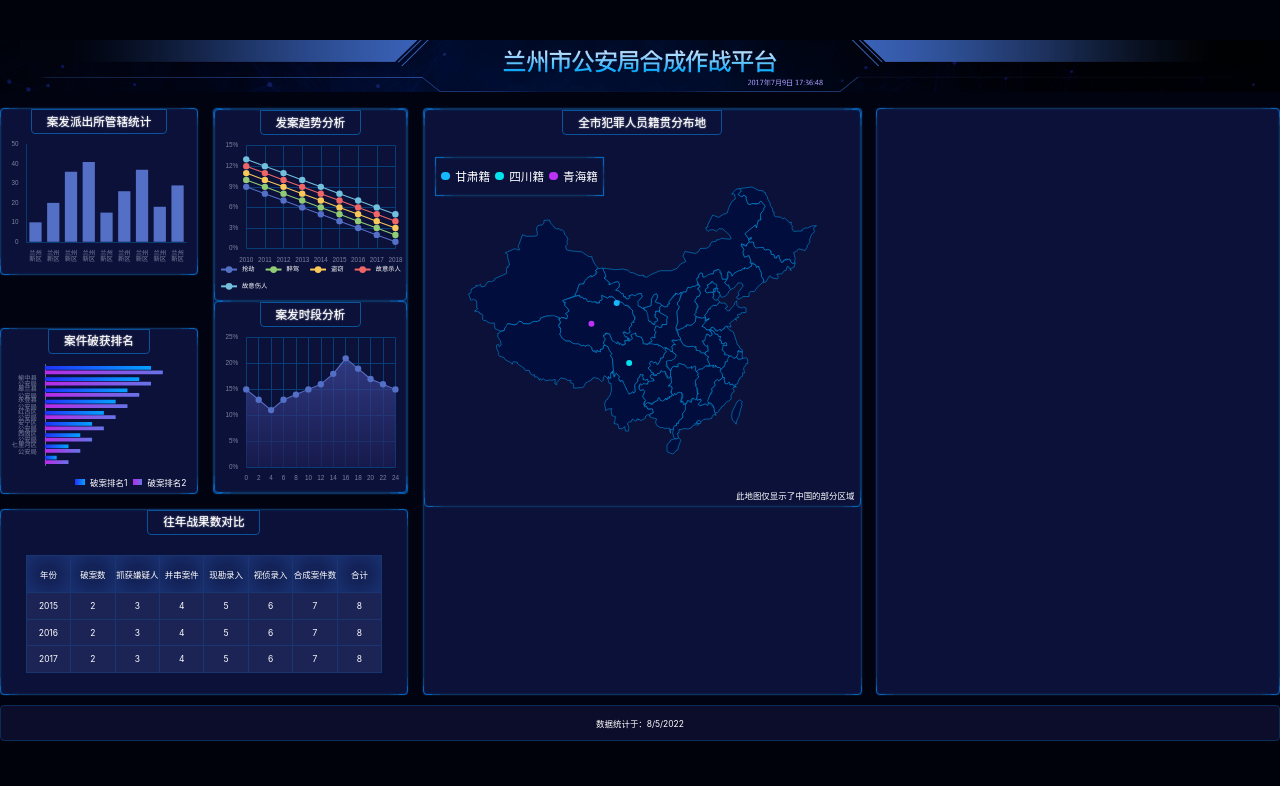
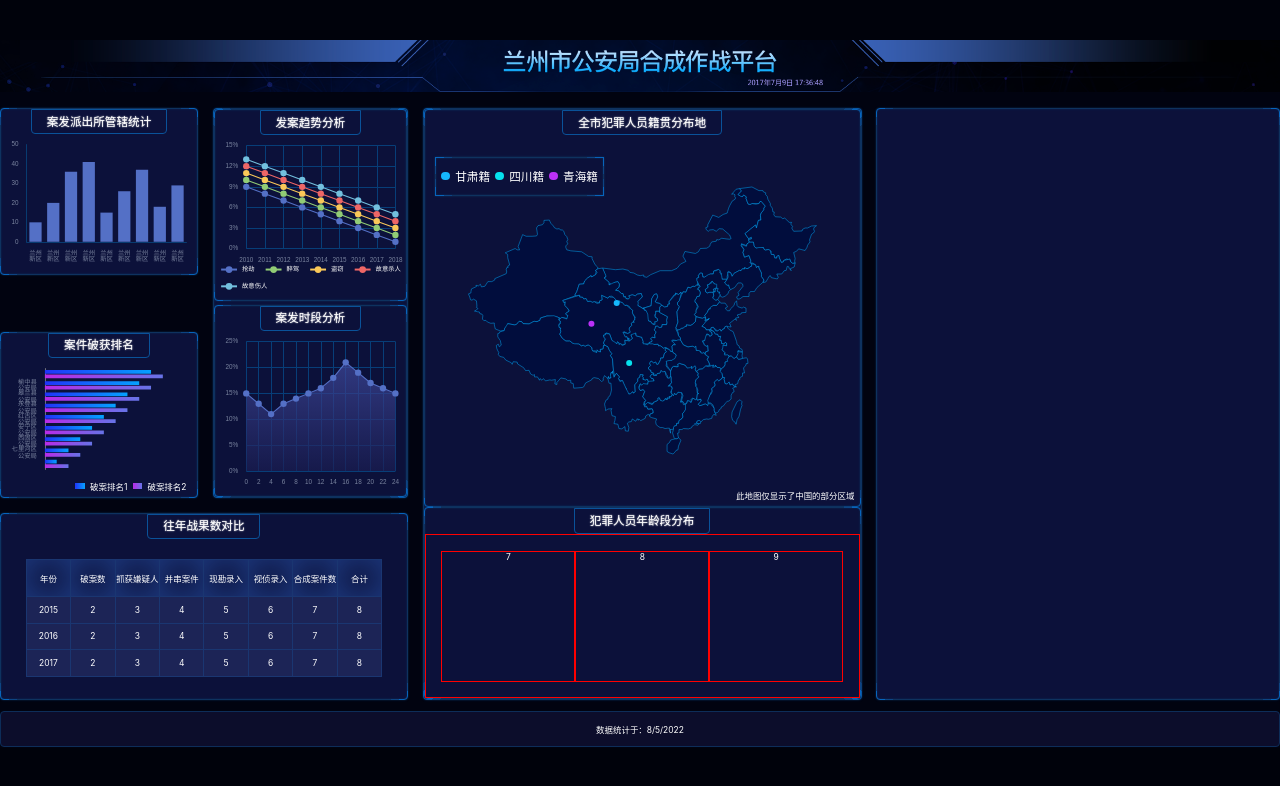
Before and after one commit to deib0/screen, a React (Vite) app: page /#/ in a window 1280 px wide. Shown: the top 786 px of the page. Built offline with nearby package versions, Linux system fonts and the light colour scheme.

Commit message:
创建chart7，chart8,chart9

```diff
--- /dev/null
+++ b/src/components/chart-7.tsx
@@ -0,0 +1,17 @@
+import React, {useEffect, useRef} from 'react';
+import * as echarts from 'echarts';
+
+export const Chart7 = () => {
+  const divRef = useRef(null);
+  useEffect(() => {
+    var myChart = echarts.init(divRef.current);
+  }, []);
+
+  return (
+    <div className="年龄段-图1">7
+      <div ref={divRef} className="chart">
+
+      </div>
+    </div>
+  );
+};
--- /dev/null
+++ b/src/components/chart-8.tsx
@@ -0,0 +1,17 @@
+import React, {useEffect, useRef} from 'react';
+import * as echarts from 'echarts';
+
+export const Chart8 = () => {
+  const divRef = useRef(null);
+  useEffect(() => {
+    var myChart = echarts.init(divRef.current);
+  }, []);
+
+  return (
+    <div className="年龄段-图2">8
+      <div ref={divRef} className="chart">
+
+      </div>
+    </div>
+  );
+};
--- /dev/null
+++ b/src/components/chart-9.tsx
@@ -0,0 +1,17 @@
+import React, {useEffect, useRef} from 'react';
+import * as echarts from 'echarts';
+
+export const Chart9 = () => {
+  const divRef = useRef(null);
+  useEffect(() => {
+    var myChart = echarts.init(divRef.current);
+  }, []);
+
+  return (
+    <div className="年龄段-图3">9
+      <div ref={divRef} className="chart">
+
+      </div>
+    </div>
+  );
+};
--- a/src/pages/home.scss
+++ b/src/pages/home.scss
@@ -73,6 +73,9 @@
     }
     > .section4 {
       grid-area: box4;
+      display: flex;
+      flex-direction: column;
+      justify-content: space-between;
     }
     > .section5 {
       grid-area: box5;
@@ -82,7 +85,8 @@
     .发案趋势,
     .案发时段,
     .战果,
-    .籍贯 {
+    .籍贯,
+    .年龄段 {
       height: px(315);
       display: flex;
       flex-direction: column;
@@ -173,5 +177,17 @@
         }
       }
     }
+    .年龄段 {display: flex;flex-direction: column;
+      height: px(363);
+      > .charts {
+        width: 100%;flex: 1; border: 1px solid red;
+        display: flex; padding: px(30);
+      }
+      &-图1, &-图2, &-图3 {
+        flex: 1;
+        border: 1px solid red;
+        display: flex; flex-direction: column;
+      }
+    }
   }
 }
--- a/src/pages/home.tsx
+++ b/src/pages/home.tsx
@@ -6,6 +6,9 @@ import {Chart3} from '../components/chart-3';
 import {Chart4} from '../components/chart-4';
 import {Chart5} from '../components/chart-5';
 import {Chart6 } from '../components/chart-6';
+import {Chart7} from '../components/chart-7';
+import {Chart8} from '../components/chart-8';
+import {Chart9} from '../components/chart-9';
 
 export const Home = () => {
   return (
@@ -25,6 +28,14 @@ export const Home = () => {
         </section>
         <section className="bordered section4">
           <Chart6/>
+          <div className="bordered 年龄段">
+            <h2>犯罪人员年龄段分布</h2>
+            <div className="charts">
+              <Chart7/>
+              <Chart8/>
+              <Chart9/>
+            </div>
+          </div>
         </section>
         <section className="bordered section5"></section>
       </main>
```
